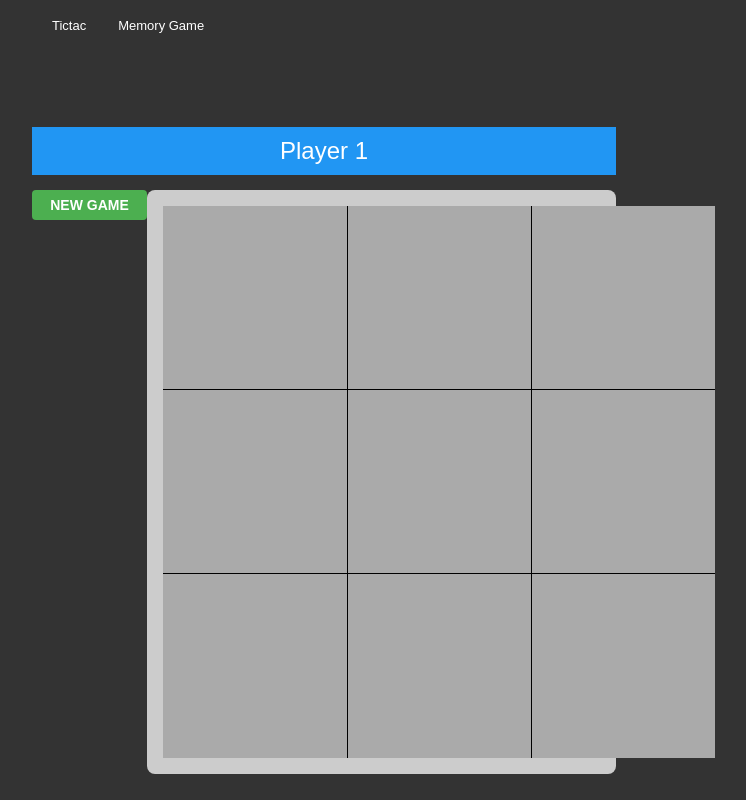
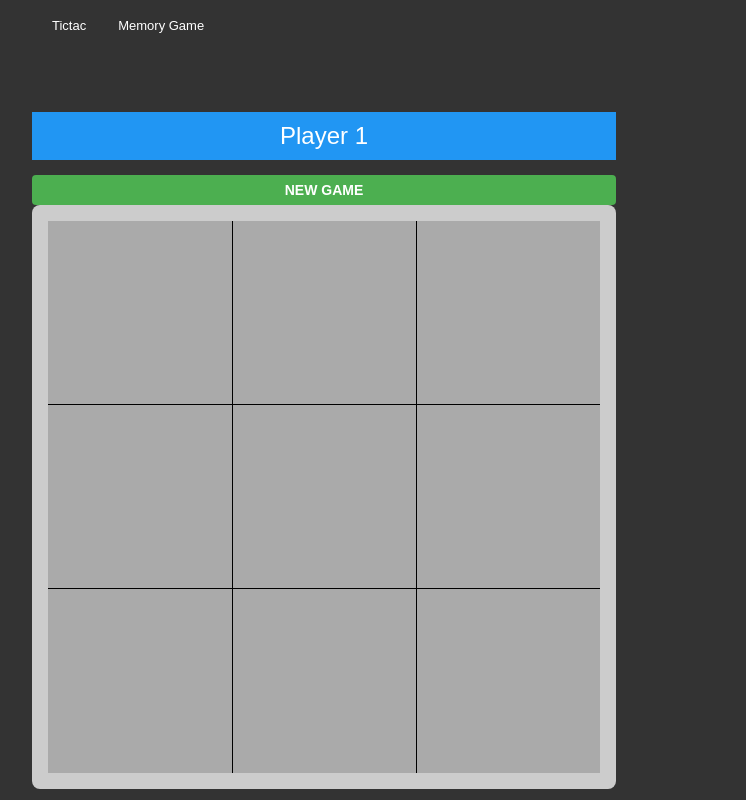
Before and after one commit to rajratnamaitry/react-games, a React (Vite) app: page / in a window 1280 px wide. Shown: the whole page, without its empty margins (316-1062 px from the left). Built offline with nearby package versions, Linux system fonts and the light colour scheme.

Commit message:
div added in tic tac game

```diff
--- a/src/tic-tac/tic-tac.jsx
+++ b/src/tic-tac/tic-tac.jsx
@@ -112,7 +112,9 @@ export default function Tictac() {
                     <strong>{dialogData.msg}</strong>
                 </div>
                 :<div></div>}
-            <button onClick={setNewGame} className="btnSuccess"> New Game </button>
+                <div className='displayFlex'>
+                    <button onClick={setNewGame} className="btnSuccess"> New Game </button>
+                </div>
             <div id="ticTacBoard" >
                 {gridArray.map((el, index) => el.map((cl, rowIndex) => {
                     let className = "tCell ";
```
